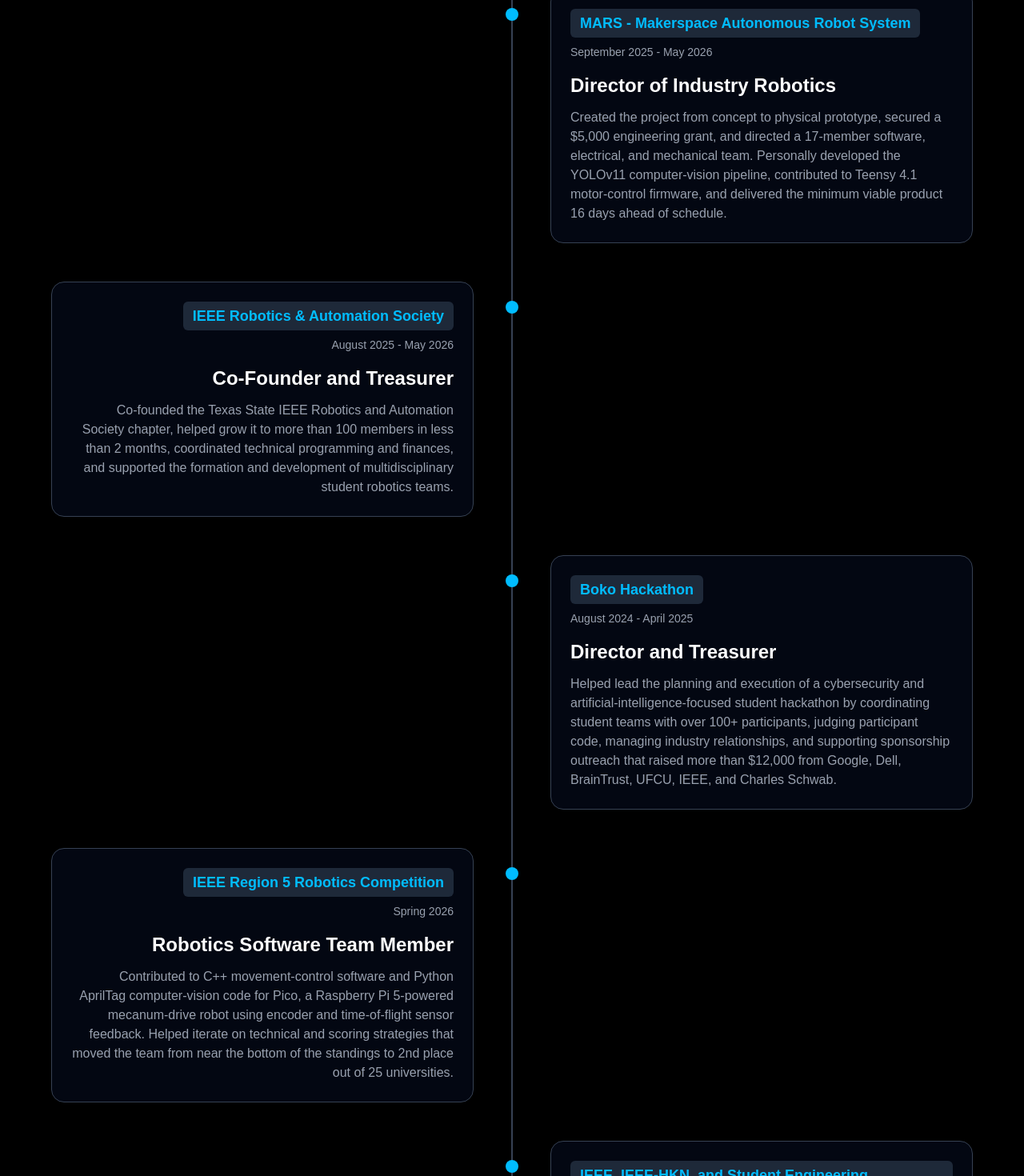
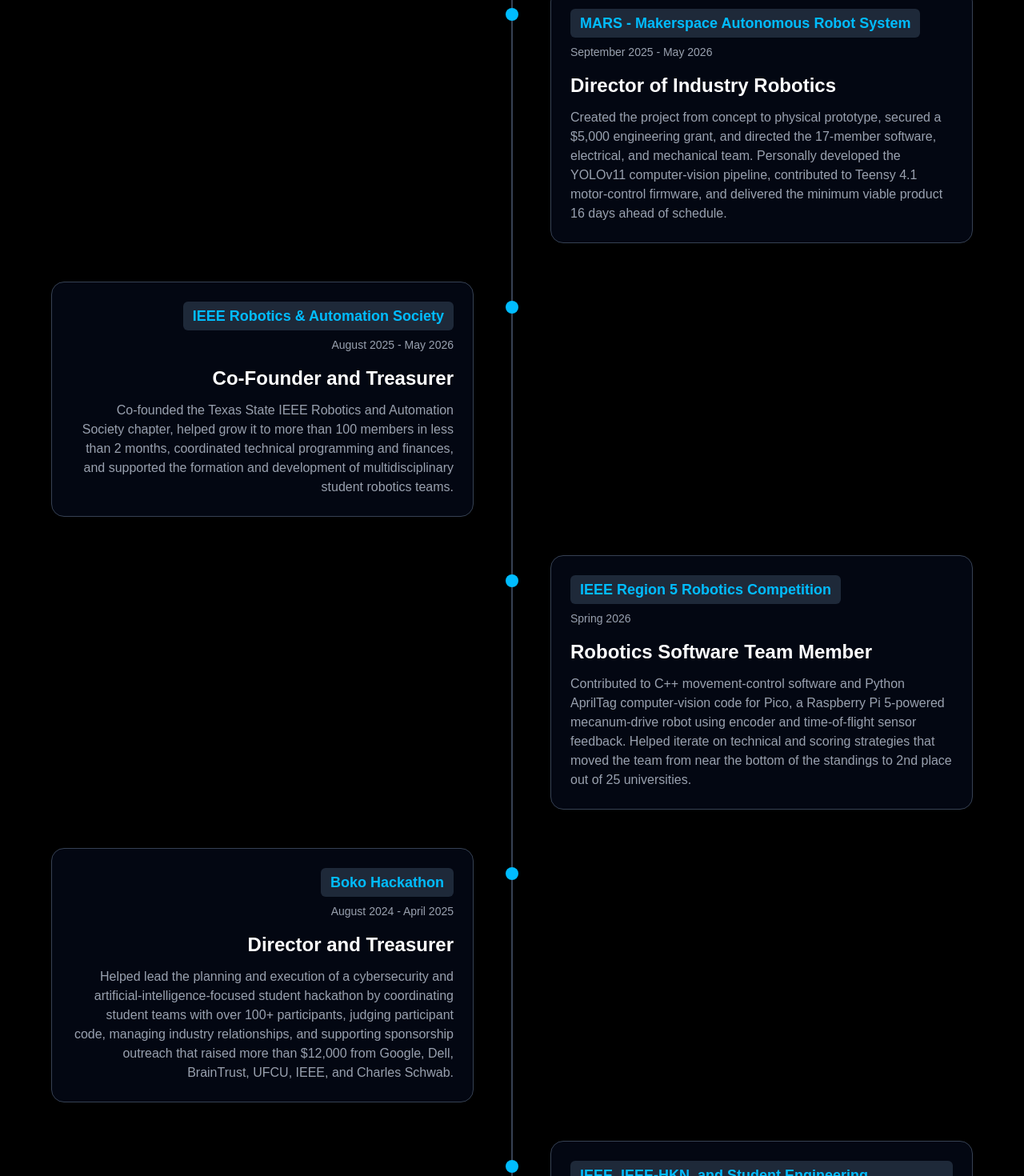
Before and after one commit to Ian8912/ian-lingo-website, a Next.js app: page /experience in a window 1280 px wide. Shown: the part 1600-3070 px from the top of the page at 80% size. Built offline with nearby package versions, Linux system fonts and the light colour scheme.

Commit message:
docs: fix Experience elements to fit chronologically

```diff
--- a/src/app/experience/page.tsx
+++ b/src/app/experience/page.tsx
@@ -42,7 +42,7 @@
     date: "September 2025 - May 2026",
     title: "Director of Industry Robotics",
     description:
-    "Created the project from concept to physical prototype, secured a $5,000 engineering grant, and directed a 17-member software, electrical, and mechanical team. Personally developed the YOLOv11 computer-vision pipeline, contributed to Teensy 4.1 motor-control firmware, and delivered the minimum viable product 16 days ahead of schedule.",
+    "Created the project from concept to physical prototype, secured a $5,000 engineering grant, and directed the 17-member software, electrical, and mechanical team. Personally developed the YOLOv11 computer-vision pipeline, contributed to Teensy 4.1 motor-control firmware, and delivered the minimum viable product 16 days ahead of schedule.",
   },
 
   {
@@ -54,19 +54,19 @@
   },
 
   {
+    organization: "IEEE Region 5 Robotics Competition",
+    date: "Spring 2026",
+    title: "Robotics Software Team Member",
+    description:
+    "Contributed to C++ movement-control software and Python AprilTag computer-vision code for Pico, a Raspberry Pi 5-powered mecanum-drive robot using encoder and time-of-flight sensor feedback. Helped iterate on technical and scoring strategies that moved the team from near the bottom of the standings to 2nd place out of 25 universities.",
+  },
+
+  {
     organization: "Boko Hackathon",
     date: "August 2024 - April 2025",
     title: "Director and Treasurer",
     description:
       "Helped lead the planning and execution of a cybersecurity and artificial-intelligence-focused student hackathon by coordinating student teams with over 100+ participants, judging participant code, managing industry relationships, and supporting sponsorship outreach that raised more than $12,000 from Google, Dell, BrainTrust, UFCU, IEEE, and Charles Schwab.",
-  },
-
-  {
-    organization: "IEEE Region 5 Robotics Competition",
-    date: "Spring 2026",
-    title: "Robotics Software Team Member",
-    description:
-      "Contributed to C++ movement-control software and Python AprilTag computer-vision code for Pico, a Raspberry Pi 5-powered mecanum-drive robot using encoder and time-of-flight sensor feedback. Helped iterate on technical and scoring strategies that moved the team from near the bottom of the standings to 2nd place out of 25 universities.",
   },
 
   {
```
